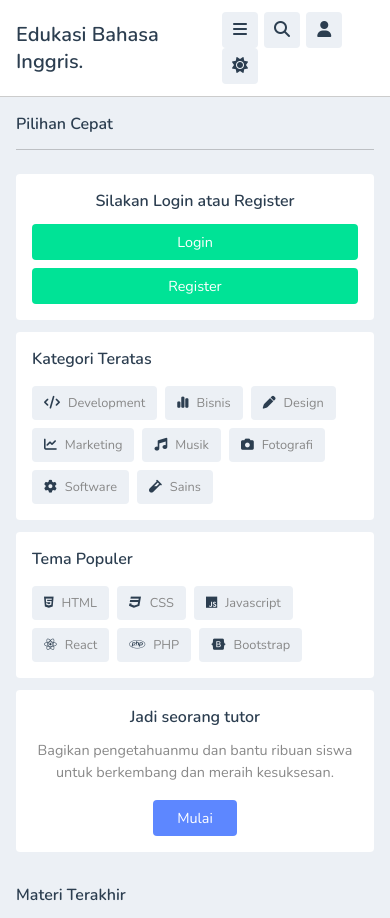
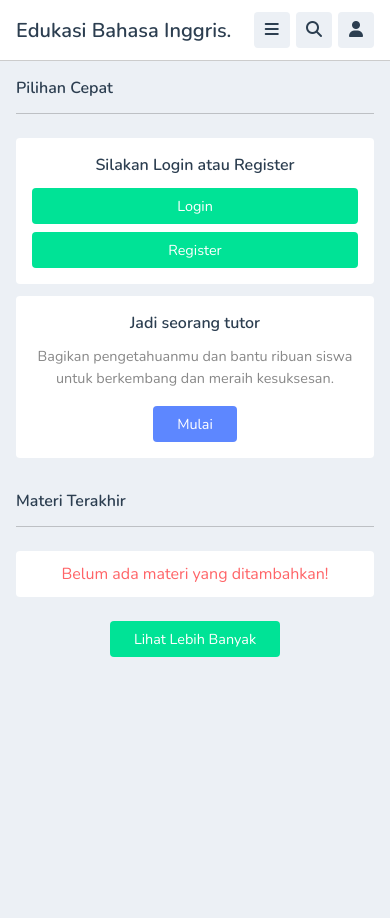
Before and after one commit to zakoraa/english-education-web, a PHP site: page /home.php in a window 390 px wide. Shown: the top 918 px of the page. After the commit the page ends 657 px from the top, so only its background shows below. Run offline with PHP 8.4, Linux system fonts and the light colour scheme; data that the repository does not hold is empty.

Commit message:
menghapus fitur search dan beberapa komponen di bagian home.php

```diff
--- a/components/user_header.php
+++ b/components/user_header.php
@@ -17,16 +17,10 @@ if(isset($message)){
 
       <a href="home.php" class="logo">Edukasi Bahasa Inggris.</a>
 
-      <form action="search_course.php" method="post" class="search-form">
-         <input type="text" name="search_course" placeholder="Cari materi..." required maxlength="100">
-         <button type="submit" class="fas fa-search" name="search_course_btn"></button>
-      </form>
-
       <div class="icons">
          <div id="menu-btn" class="fas fa-bars"></div>
-         <div id="search-btn" class="fas fa-search"></div>
+         <div id="search-btn" class="fas fa-search"></div> <!-- Ketika ini di hapus btn menu jadi gak bisa dipake -->
          <div id="user-btn" class="fas fa-user"></div>
-         <div id="toggle-btn" class="fas fa-sun"></div>
       </div>
 
       <div class="profile">
--- a/css/style.css
+++ b/css/style.css
@@ -199,34 +199,6 @@ section{
    font-size: 2.5rem;
    color: var(--black);
    font-weight: bolder;
-}
-
-.header .flex .search-form{
-   width: 50rem;
-   border-radius: .5rem;
-   display: flex;
-   align-items: center;
-   gap: 2rem;
-   padding: 1.5rem 2rem;
-   background-color: var(--light-bg);
-}
-
-.header .flex .search-form input{
-   width: 100%;
-   background:none;
-   font-size: 2rem;
-   color: var(--black);
-}
-
-.header .flex .search-form button{
-   font-size: 2rem;
-   color: var(--black);
-   cursor: pointer;
-   background: none;
-}
-
-.header .flex .search-form button:hover{
-   color: var(--main-color);
 }
 
 .header .flex .icons div{
@@ -1400,21 +1372,6 @@ section{
       display: inline-block;
    }
 
-   .header .flex .search-form{
-      position: absolute;
-      top:99%; left: 0; right: 0;
-      width: auto;
-      border-top: var(--border);
-      border-bottom: var(--border);
-      background-color: var(--white);
-      clip-path: polygon(0 0, 100% 0, 100% 0, 0 0);
-      transition: .2s linear;
-   }
-
-   .header .flex .search-form.active{
-      clip-path: polygon(0 0, 100% 0, 100% 100%, 0 100%);
-   }
-
    .form-container .flex{
       display: flex;
       gap: 0;
--- a/home.php
+++ b/home.php
@@ -63,31 +63,6 @@ $total_likes = $select_likes->rowCount();
       }
       ?>
 
-      <div class="box">
-         <h3 class="title">Kategori Teratas</h3>
-         <div class="flex">
-            <a href="search_course.php?"><i class="fas fa-code"></i><span>Development</span></a>
-            <a href="#"><i class="fas fa-chart-simple"></i><span>Bisnis</span></a>
-            <a href="#"><i class="fas fa-pen"></i><span>Design</span></a>
-            <a href="#"><i class="fas fa-chart-line"></i><span>Marketing</span></a>
-            <a href="#"><i class="fas fa-music"></i><span>Musik</span></a>
-            <a href="#"><i class="fas fa-camera"></i><span>Fotografi</span></a>
-            <a href="#"><i class="fas fa-cog"></i><span>Software</span></a>
-            <a href="#"><i class="fas fa-vial"></i><span>Sains</span></a>
-         </div>
-      </div>
-
-      <div class="box">
-         <h3 class="title">Tema Populer</h3>
-         <div class="flex">
-            <a href="#"><i class="fab fa-html5"></i><span>HTML</span></a>
-            <a href="#"><i class="fab fa-css3"></i><span>CSS</span></a>
-            <a href="#"><i class="fab fa-js"></i><span>Javascript</span></a>
-            <a href="#"><i class="fab fa-react"></i><span>React</span></a>
-            <a href="#"><i class="fab fa-php"></i><span>PHP</span></a>
-            <a href="#"><i class="fab fa-bootstrap"></i><span>Bootstrap</span></a>
-         </div>
-      </div>
 
       <div class="box tutor">
          <h3 class="title">Jadi seorang tutor</h3>
--- a/js/script.js
+++ b/js/script.js
@@ -42,31 +42,3 @@ window.onscroll = () =>{
    }
 
 }
-
-let toggleBtn = document.querySelector('#toggle-btn');
-let darkMode = localStorage.getItem('dark-mode');
-
-const enabelDarkMode = () =>{
-   toggleBtn.classList.replace('fa-sun', 'fa-moon');
-   body.classList.add('dark');
-   localStorage.setItem('dark-mode', 'enabled');
-}
-
-const disableDarkMode = () =>{
-   toggleBtn.classList.replace('fa-moon', 'fa-sun');
-   body.classList.remove('dark');
-   localStorage.setItem('dark-mode', 'disabled');
-}
-
-if(darkMode === 'enabled'){
-   enabelDarkMode();
-}
-
-toggleBtn.onclick = (e) =>{
-   let darkMode = localStorage.getItem('dark-mode');
-   if(darkMode === 'disabled'){
-      enabelDarkMode();
-   }else{
-      disableDarkMode();
-   }
-}
```
Also changed, not shown: components/admin_header.php (+1 -7 lines), css/admin_style.css (+0 -43 lines), js/admin_script.js (+0 -29 lines).
